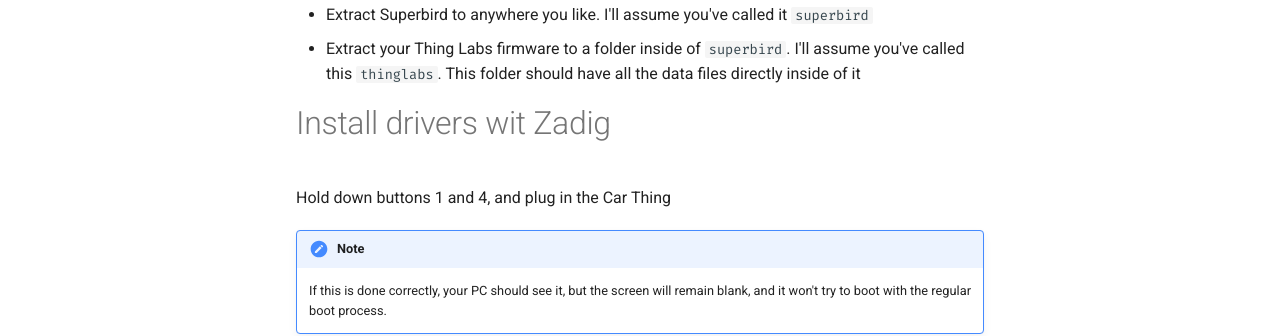
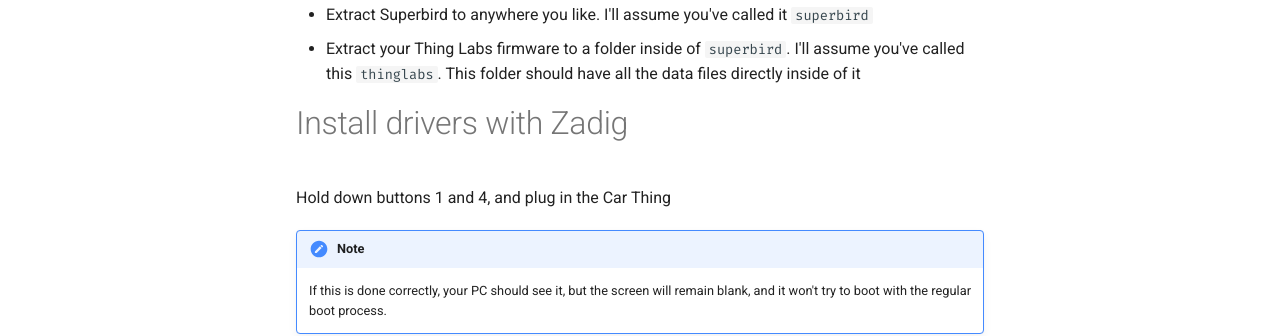
Before and after one commit to TechGeek01/docs.techgeek01.com, an MkDocs documentation site: the page built from docs/hardware/car-thing.md, in a window 1280 px wide and 900 px high, scrolled down 548 px. Shown: the part 156-492 px from the top of the window. Built offline with MkDocs 1.6.1 and Material for MkDocs 9.7.7, drawn with Linux system fonts in a browser that asks for light colours; comment, search, counter and statistics services are not loaded.

Commit message:
Fix typo

```diff
--- a/docs/hardware/car-thing.md
+++ b/docs/hardware/car-thing.md
@@ -16,7 +16,7 @@
 1. Extract Superbird to anywhere you like. I'll assume you've called it `superbird`
 2. Extract your Thing Labs firmware to a folder inside of `superbird`. I'll assume you've called this `thinglabs`. This folder should have all the data files directly inside of it
 
-# Install drivers wit Zadig
+# Install drivers with Zadig
 Hold down buttons 1 and 4, and plug in the Car Thing
 
 !!! note
```
